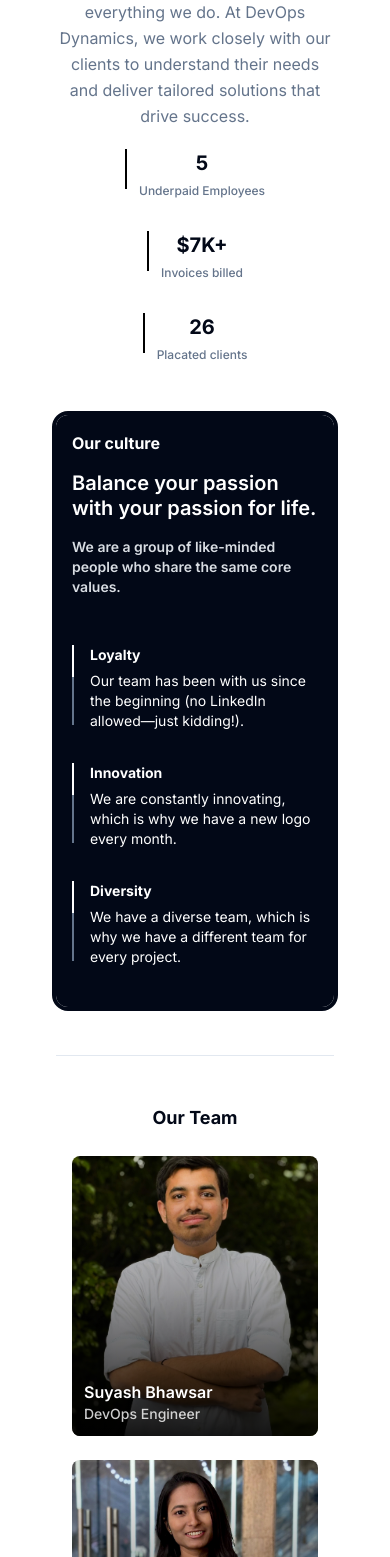
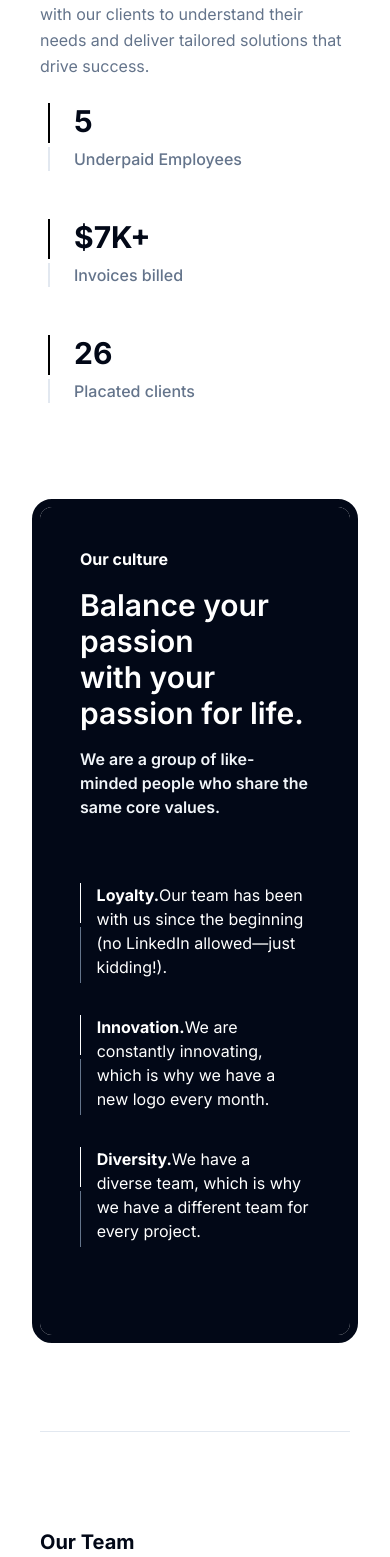
Before and after one commit to devops-dynamics/devops-dynamics-website, a Next.js app: page /about in a window 390 px wide. Shown: the part 443-2000 px from the top of the page. Built offline with nearby package versions, Linux system fonts and the light colour scheme.

Commit message:
update Responsiveness of About page

```diff
--- a/src/app/(pages)/about/page.tsx
+++ b/src/app/(pages)/about/page.tsx
@@ -54,87 +54,81 @@ const AboutPage = () => {
     ];
 
     return (
-        <div className="container mx-auto min-h-screen px-4 py-6 space-y-12 sm:px-6 sm:py-8 md:px-8 md:py-10 lg:space-y-24">
+        <div className="space-y-24">
             <PageHeader
                 pageHeaderTitle="About Us"
                 pageHeaderSubtitle={about.header.title}
                 pageHeaderDescription={about.header.description}
-                className="text-center sm:text-left"
             >
-                <div className="flex flex-col w-full items-center gap-6 sm:flex-row sm:flex-wrap sm:justify-between sm:gap-8 md:items-start">
+                <div className="flex max-w-5xl flex-wrap justify-between gap-8">
                     <BlockQuote heading="5" subheading="Underpaid Employees" />
                     <BlockQuote heading="$7K+" subheading="Invoices billed" />
                     <BlockQuote heading="26" subheading="Placated clients" />
                 </div>
             </PageHeader>
 
-            <div className="relative w-full space-y-6 rounded-xl bg-foreground p-4 text-background outline outline-4 sm:outline-8 outline-foreground sm:p-6 md:p-8 lg:p-10">
-                <div className="space-y-4">
-                    <h4 className="text-base font-bold sm:text-lg md:text-xl">Our culture</h4>
-                    <h1 className="text-xl font-semibold leading-tight sm:text-2xl md:text-3xl lg:text-4xl">
-                        Balance your passion with your passion for life.
-                    </h1>
-                    <p className="text-sm font-semibold text-muted/90 sm:text-base md:text-lg">
-                        We are a group of like-minded people who share the same core values.
-                    </p>
-                </div>
-
-                <div className="grid gap-8 py-6 sm:grid-cols-2 sm:py-8 lg:grid-cols-3 lg:py-10">
+            <div className="my-16 min-h-96 w-full space-y-4 rounded-xl bg-foreground p-10 text-background outline outline-8 outline-foreground">
+                <h4 className="font-bold">Our culture</h4>
+                <h1 className="text-3xl font-semibold">
+                    Balance your passion <br /> with your passion for life.
+                </h1>
+                <p className="font-semibold text-muted">
+                    We are a group of like-minded people who share the same core values.
+                </p>
+                <div className="flex max-w-5xl flex-col justify-between space-y-8 py-12 lg:flex-row lg:space-y-0">
                     {ourCulture.map((culture, index) => (
                         <div
-                            className="flex space-x-4"
+                            className="flex space-x-4 lg:space-y-0"
                             key={index}
                         >
-                            <div className="flex-shrink-0">
+                            <div className="h-full space-y-1 overflow-hidden">
                                 <Separator
                                     orientation="vertical"
-                                    className="h-8 w-[2px] bg-white dark:bg-black sm:h-10"
+                                    className="h-10 w-[2px] bg-white dark:bg-black"
                                 />
                                 <Separator
                                     orientation="vertical"
-                                    className="h-12 w-[2px] bg-muted-foreground sm:h-14"
+                                    className="h-14 w-[2px] bg-muted-foreground"
                                 />
                             </div>
-                            <div className="flex-1">
-                                <p className="text-sm sm:text-base">
-                                    <strong className="block mb-1.5 sm:mb-2">{culture.heading}</strong>
-                                    {culture.description}
-                                </p>
-                            </div>
+                            <p className="text-medium max-w-64 text-wrap">
+                                <strong>{culture.heading}.</strong>
+                                {culture.description}
+                            </p>
                         </div>
                     ))}
                 </div>
             </div>
 
-            <Separator orientation="horizontal" className="my-6 sm:my-8 md:my-12" />
+            <Separator orientation="horizontal" className="my-14" />
 
             {/* Team Members */}
-            <div className="space-y-6 sm:space-y-8 lg:space-y-12">
-                <h2 className="text-lg font-bold text-center sm:text-xl md:text-2xl sm:text-left">Our Team</h2>
-                <div className="grid grid-cols-1 gap-6 px-4 sm:px-0 sm:grid-cols-2 md:grid-cols-3 lg:gap-8">
+            <div className="flex flex-col justify-between gap-4 lg:flex-row">
+                <div className="text-xl font-bold">Our Team</div>
+                <div className="grid grid-cols-1 sm:grid-cols-2 gap-4 sm:gap-6 md:grid-cols-3">
                     {teamMembers.map((member, index) => (
                         <div
                             key={index}
-                            className="group relative mx-auto h-[280px] w-full max-w-[260px] overflow-hidden rounded-lg bg-card transition-transform duration-300 hover:scale-[1.02] sm:h-[300px] md:h-[320px] sm:max-w-[280px]"
+                            className="group relative mx-auto h-[400px] sm:h-64 w-full max-w-[280px] sm:max-w-[220px] sm:w-52 overflow-hidden rounded-lg bg-card lg:h-80 lg:w-64"
                         >
                             <div className="absolute inset-0 h-full w-full">
                                 <Image
                                     src={member.imageSrc}
                                     alt={member.name}
-                                    width={280}
+                                    width={256}
                                     height={320}
-                                    className="h-full w-full object-cover"
+                                    className="h-full w-full object-cover transition-transform duration-300 group-hover:scale-105"
                                     priority={index < 2}
                                 />
                             </div>
-                            <div className="absolute inset-0 bg-gradient-to-t from-black/90 via-black/40 to-transparent">
+                            <div className="absolute inset-0 bg-gradient-to-t from-black/70 via-black/30 to-transparent">
                                 <div className="absolute bottom-0 p-3 sm:p-4 text-white">
-                                    <h2 className="text-base font-semibold sm:text-lg md:text-xl">
+                                    <h2 className="text-base sm:text-lg font-semibold">
                                         {member.name}
                                     </h2>
-                                    <h3 className="text-sm font-medium text-white/80 sm:text-base">
+                                    <h2 className="text-sm font-medium text-white/80">
                                         {member.position}
-                                    </h3>
+                                    </h2>
                                 </div>
                             </div>
                         </div>
@@ -155,11 +149,11 @@ const BlockQuote = ({
     date?: string;
 }) => {
     return (
-        <div className="m-1 sm:m-2 flex gap-x-3 sm:gap-x-4 md:gap-x-6">
+        <div className="m-2 flex gap-x-6">
             <VerticalSeparator />
-            <blockquote className="space-y-1.5 sm:space-y-2">
-                <p className="text-xl font-bold sm:text-2xl md:text-3xl">{heading}</p>
-                <p className="text-xs font-medium text-muted-foreground sm:text-sm md:text-base">
+            <blockquote className="space-y-2">
+                <p className="text-3xl font-bold">{heading}</p>
+                <p className="font-medium text-muted-foreground">
                     {subheading}
                 </p>
             </blockquote>
```
